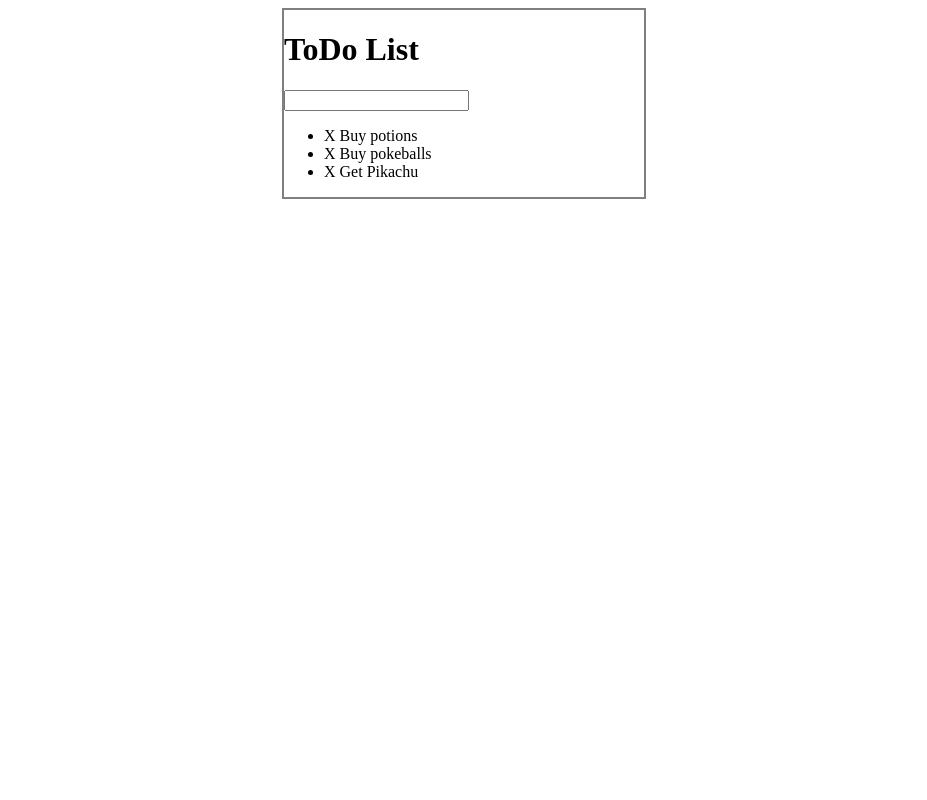
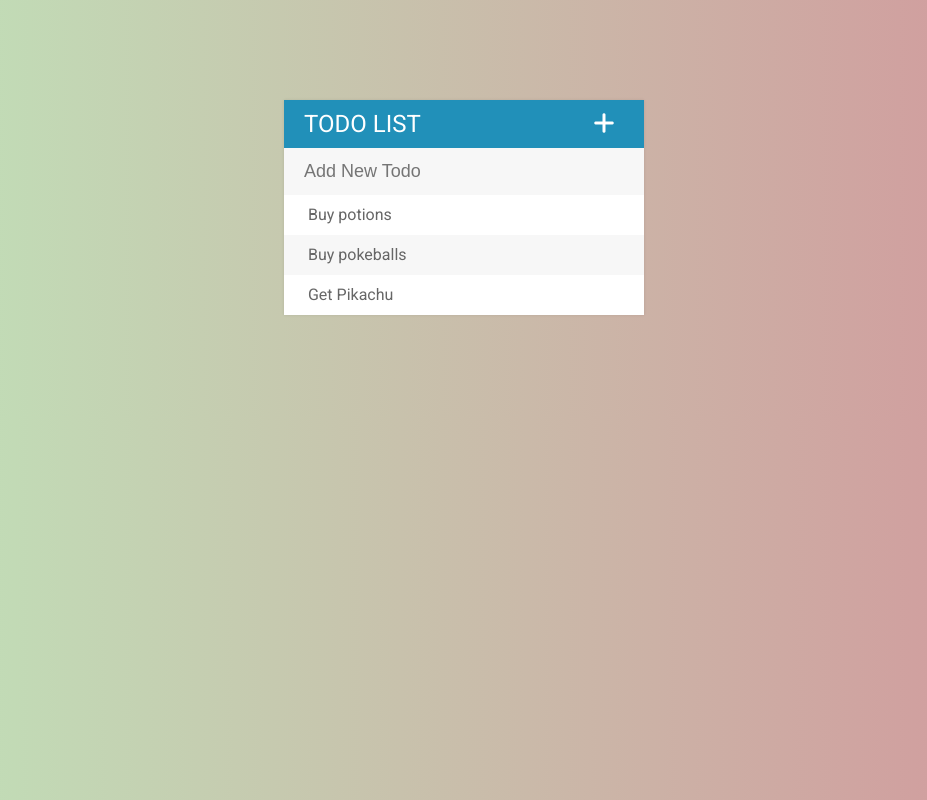
Before and after one commit to ivan-the-true/todo-app, a plain HTML site: page index.html in a window 1280 px wide. Shown: the whole page, without its empty margins (176-1103 px from the left). Drawn offline with Linux system fonts and the light colour scheme.

Commit message:
added styling and new item dropdown

```diff
--- a/assets/css/todo.css
+++ b/assets/css/todo.css
@@ -1,10 +1,87 @@
-#mainContainer {
-  border: 2px solid gray;
-  width: 360px;
-  margin: 0 auto;
+body {
+  font-family: 'Roboto', sans-serif;
+  background: #D3959B;  /* fallback for old browsers */
+  background: -webkit-linear-gradient(to right, #BFE6BA, #D3959B);  /* Chrome 10-25, Safari 5.1-6 */
+  background: linear-gradient(to right, #BFE6BA, #D3959B); /* W3C, IE 10+/ Edge, Firefox 16+, Chrome 26+, Opera 12+, Safari 7+ */
+
+}
+
+h1 {
+  background-color: #2190b9;
+  color: white;
+  margin: 0;
+  padding: 10px 20px;
+  text-transform: uppercase;
+  font-size: 24px;
+  font-weight: normal;
+}
+
+ul {
+  list-style: none;
+  margin: 0;
+  padding: 0;
+}
+
+li {
+  background-color: white;
+  height: 40px;
+  line-height: 40px;
+  color: #666;
+}
+
+input {
+  font-size: 18px;
+  background-color: #f7f7f7;
+  width: 100%;
+  padding: 13px 13px 13px 20px;
+  box-sizing: border-box;
+  border: none;
+  color: #2190b9;
+  transition: height 0.2s linear;
+}
+
+h1 span {
+  float: right;
+  height: 100%;
+  width: 40px;
+  text-align: center;
+}
+
+li span {
+  width: 0px;
+  background-color: #e74c3c;
+  height: 40px;
+  color: white;
+  display: inline-block;
+  margin-right: 20px;
+  text-align: center;
+  transition: .2s linear;
+  opacity: 0;
+}
+
+li:hover span {
+  width: 40px;
+  opacity: 100%;
+}
+
+input:focus {
+  background-color: white;
+  border: 3px solid #2190b9;
+  outline: none;
+}
+
+li:nth-child(2) {
+  background-color: #f7f7f7;
 }
 
 .done {
   text-decoration: line-through;
   opacity: 50%;
 }
+
+#mainContainer {
+  box-shadow: 0 0 3px rgba(0, 0, 0, 0.1);
+  width: 360px;
+  margin: 100px auto;
+  background-color: #f7f7f7;
+}
--- a/assets/js/todo.js
+++ b/assets/js/todo.js
@@ -11,7 +11,11 @@ $("#todoList").on("click", "span", function(event){
 
 $("#newTodoInput").on("keypress", function(event){
   if (event.which === 13) {
-    $("#todoList").append(`<li class=\"todo-item\"><span>X</span> ${$(this).val()}</li>`);
+    $("#todoList").append(`<li class=\"todo-item\"><span><i class=\"fas fa-trash\"></i></span> ${$(this).val()}</li>`);
     $(this).val("");
   }
 });
+
+$("h1").on("click", "span", function() {
+  $("#newTodoInput").fadeToggle(200)
+});
--- a/index.html
+++ b/index.html
@@ -3,20 +3,22 @@
 <head>
   <meta charset="UTF-8">
   <meta name="viewport" content="width=device-width, initial-scale=1.0">
-  <title>Todo List</title>
+  <script src="https://kit.fontawesome.com/3936f98aa2.js" crossorigin="anonymous"></script>
+  <link href="https://fonts.googleapis.com/css2?family=Roboto:wght@400;500;700&display=swap" rel="stylesheet">
   <script rel="text/javascript" src="assets/js/lib/jquery-3.5.1.js"></script> <!--development -->
   <!-- <script rel="text/javascript" src="assets/js/lib/jquery-3.5.1.min.js"></script> -->
+  <link rel="stylesheet" href="assets/css/todo.css">
 
-  <link rel="stylesheet" href="assets/css/todo.css">
+  <title>Todo List</title>
 </head>
 <body>
   <div id="mainContainer">
-    <h1>ToDo List</h1>
-    <input id="newTodoInput" type="text">
+    <h1>ToDo List <span><i class="fas fa-plus"></i></span></h1>
+    <input id="newTodoInput" type="text" placeholder="Add New Todo">
     <ul id="todoList">
-      <li class="todo-item"><span>X</span> Buy potions</li>
-      <li class="todo-item"><span>X</span> Buy pokeballs</li>
-      <li class="todo-item"><span>X</span> Get Pikachu</li>
+      <li class="todo-item"><span><i class="fas fa-trash"></i></span> Buy potions</li>
+      <li class="todo-item"><span><i class="fas fa-trash"></i></span> Buy pokeballs</li>
+      <li class="todo-item"><span><i class="fas fa-trash"></i></span> Get Pikachu</li>
     </ul>
   </div>
 
```
